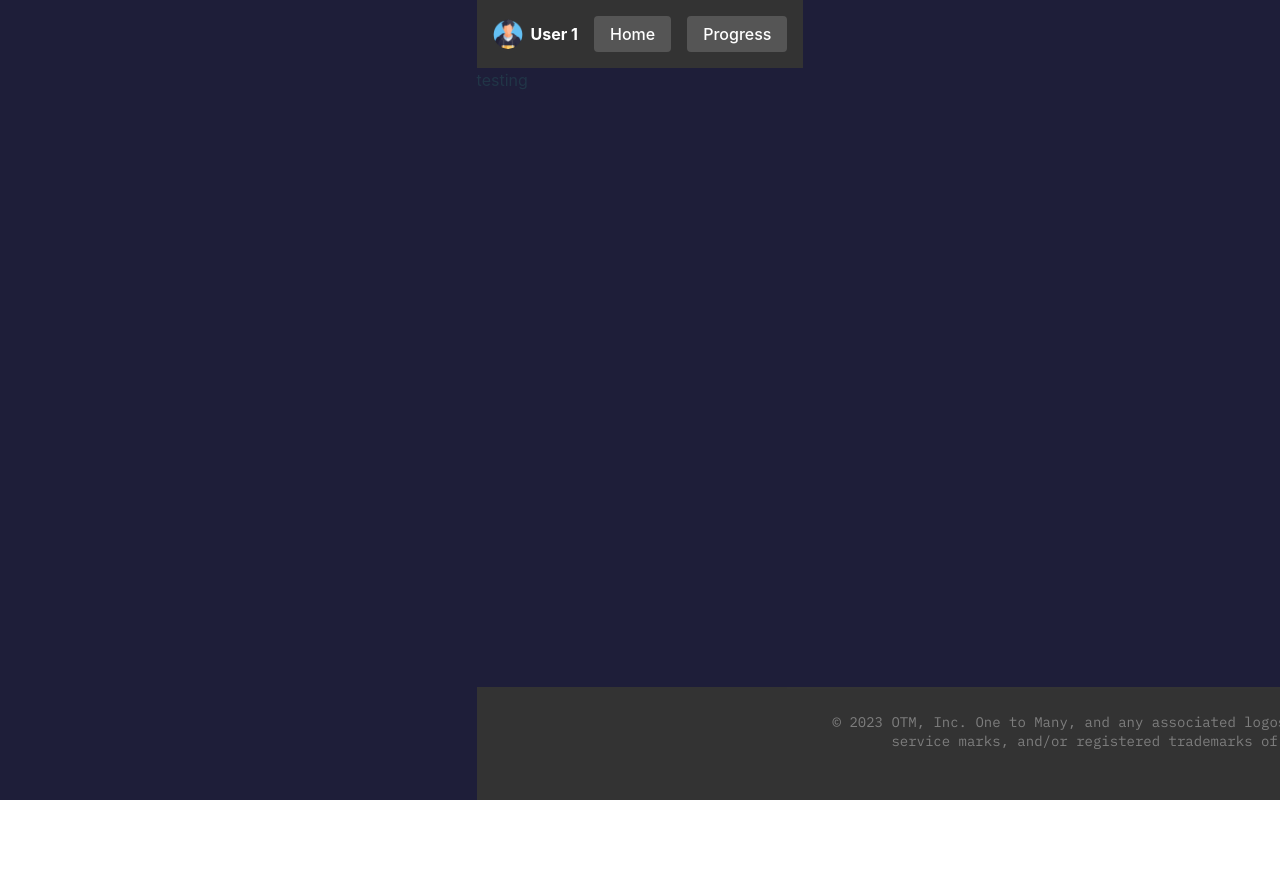
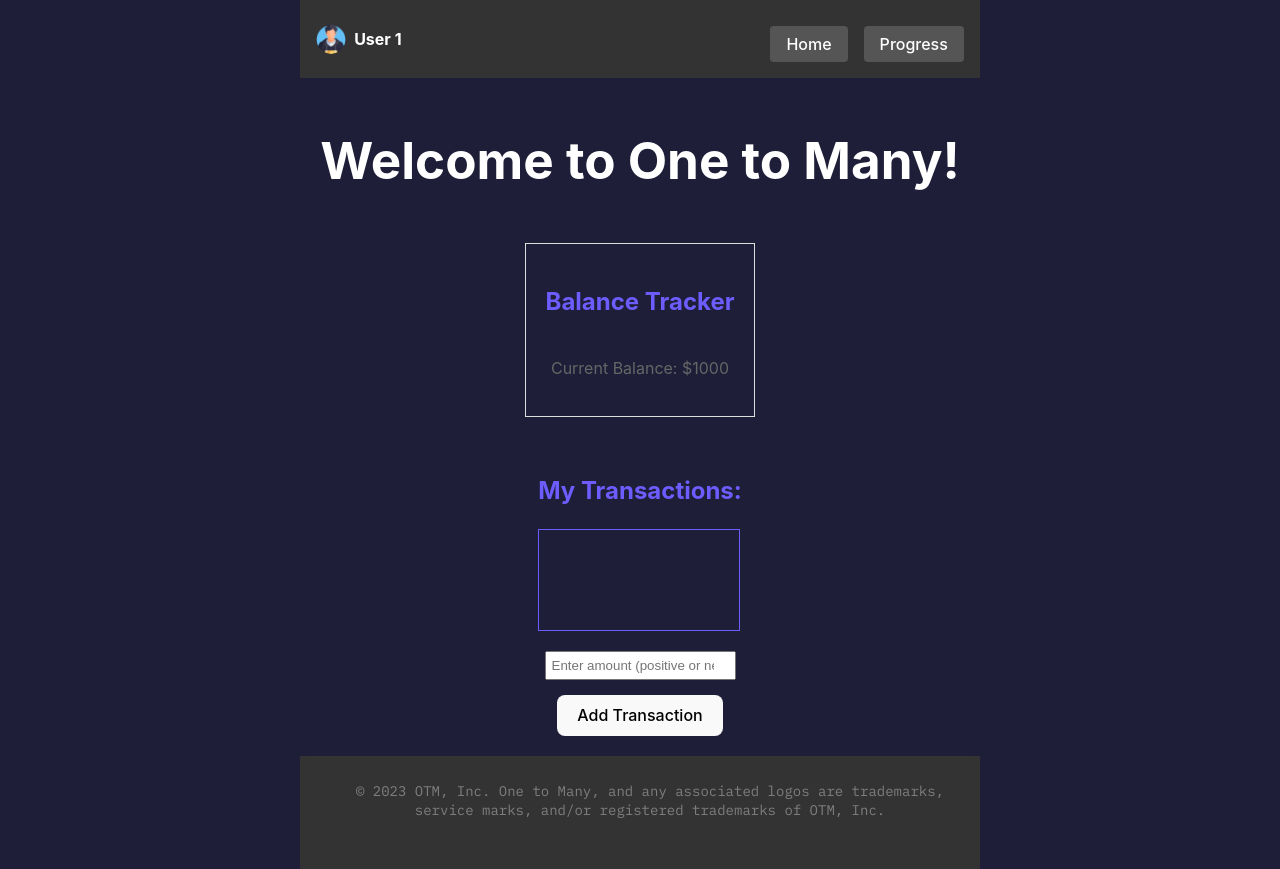
Before and after one commit to richardk021/OneToMany, a React (Vite) app: page / in a window 1280 px wide. Before the commit the page ends 800 px from the top, so only its background shows below. Built offline with nearby package versions, Linux system fonts and the light colour scheme.

Commit message:
home page + balance tracker

```diff
--- a/src/App.css
+++ b/src/App.css
@@ -6,6 +6,6 @@
 
 .footer{
     width: 100%;
-    position: fixed;
     bottom: 0;
+    position: relative;
 }
--- a/src/App.tsx
+++ b/src/App.tsx
@@ -1,13 +1,14 @@
 import React from 'react';
 import Navbar from './components/Navbar';
 import Footer from './components/Footer';
+import HomePage from './pages/home';
 import './App.css';
 
 const App: React.FC = () => {
   return (
     <div>
       <Navbar />
-      testing
+      <HomePage />
       <Footer />
     </div>
   );
--- a/src/components/Footer.css
+++ b/src/components/Footer.css
@@ -5,13 +5,6 @@
     box-sizing: border-box;
     text-align: center;
     background-color: #333;
-    text-align: "center";
-    padding: "20px";
-    position: "fixed";
-    left: "0";
-    bottom: "0";
-    height: "60px";
-    width: "100%";
     text-rendering: optimizeLegibility;
   }
 
--- /dev/null
+++ b/src/pages/BalanceTracker.css
@@ -0,0 +1,25 @@
+/* pages/BalanceTracker.css */
+
+.balanceTracker {
+    display: flex;
+    flex-direction: column;
+    align-items: center;
+    justify-content: center;
+    border: 1px solid #ddd;
+    padding: 20px;
+    margin: 20px;
+  }
+
+  h2 {
+    color: #333;
+  }
+
+  p {
+    color: #666;
+  }
+
+  button {
+    margin-top: 10px;
+    padding: 5px 10px;
+    cursor: pointer;
+  }
--- /dev/null
+++ b/src/pages/BalanceTracker.tsx
@@ -0,0 +1,19 @@
+// pages/BalanceTracker.tsx
+
+import React from 'react';
+import './BalanceTracker.css';
+
+interface BalanceTrackerProps {
+  balance: number;
+}
+
+const BalanceTracker: React.FC<BalanceTrackerProps> = ({ balance }) => {
+  return (
+    <div className="balanceTracker">
+      <h2>Balance Tracker</h2>
+      <p>Current Balance: ${balance}</p>
+    </div>
+  );
+};
+
+export default BalanceTracker;
--- /dev/null
+++ b/src/pages/home.css
@@ -0,0 +1,60 @@
+/* pages/HomePage.css */
+
+.homePage {
+    display: flex;
+    flex-direction: column;
+    align-items: center;
+    padding: 20px;
+    max-height: calc(100vh - 60px);
+  }
+
+  h1 {
+    color: #ffffff;
+  }
+
+  .transactionSection {
+    margin-top: 1rem;
+    text-align: center;
+  }
+
+  h2 {
+    color: #6d5dff;
+  }
+
+  input {
+    margin-bottom: 5px; /* Move input below the button */
+    padding: 5px;
+  }
+
+  button {
+    padding: 5px 10px;
+    cursor: pointer;
+  }
+
+  ul {
+    list-style: none;
+    padding: 0;
+    margin: 0;
+  }
+
+  li {
+    margin-top: 5px;
+  }
+
+  .transactions {
+    display: flex;
+    flex-direction: column;
+    justify-content: center;
+    align-items: center;
+  }
+
+  ul.history {
+    list-style: none;
+    padding: 0;
+    margin: 0;
+    height: 100px; /* Set the fixed height as needed */
+    width: 200px; /* Set the fixed width as needed */
+    overflow-y: auto; /* Enable vertical overflow scrolling */
+    margin-bottom: 20px;
+    border: 1px solid #6d5dff; /* Add border with color #6d5dff */
+  }
--- /dev/null
+++ b/src/pages/home.tsx
@@ -0,0 +1,57 @@
+// pages/HomePage.tsx
+
+import React, { useState } from 'react';
+import BalanceTracker from './BalanceTracker';
+import './home.css';
+
+const HomePage: React.FC = () => {
+  const [balance, setBalance] = useState<number>(1000);
+  const [transactionAmount, setTransactionAmount] = useState<string>('');
+  const [transactionHistory, setTransactionHistory] = useState<{
+    amount: string;
+    isPositive: boolean;
+  }[]>([]);
+
+  const handleAddTransaction = () => {
+    const amount = parseFloat(transactionAmount);
+
+    if (!isNaN(amount)) {
+      const isPositive = amount > 0;
+
+      setBalance((prevBalance) => prevBalance + amount);
+      setTransactionHistory((prevHistory) => [
+        { amount: `${isPositive ? '+' : '-'}$${Math.abs(amount)}`, isPositive },
+        ...prevHistory,
+      ]);
+      setTransactionAmount('');
+    }
+  };
+
+  return (
+    <div className="homePage">
+      <h1>Welcome to One to Many!</h1>
+      <BalanceTracker balance={balance} />
+      <div className="transactionSection">
+        <h2>My Transactions:</h2>
+        <ul className='history'>
+          {transactionHistory.map((transaction, index) => (
+            <li key={index} style={{ color: transaction.isPositive ? 'green' : 'red' }}>
+              {transaction.amount}
+            </li>
+          ))}
+        </ul>
+        <div className='transactions'>
+          <input
+            type="number"
+            placeholder="Enter amount (positive or negative)"
+            value={transactionAmount}
+            onChange={(e) => setTransactionAmount(e.target.value)}
+          />
+          <button onClick={handleAddTransaction}>Add Transaction</button>
+        </div>
+      </div>
+    </div>
+  );
+};
+
+export default HomePage;
```
Also changed, not shown: src/pages/progress.css (added), src/pages/progress.tsx (added).
